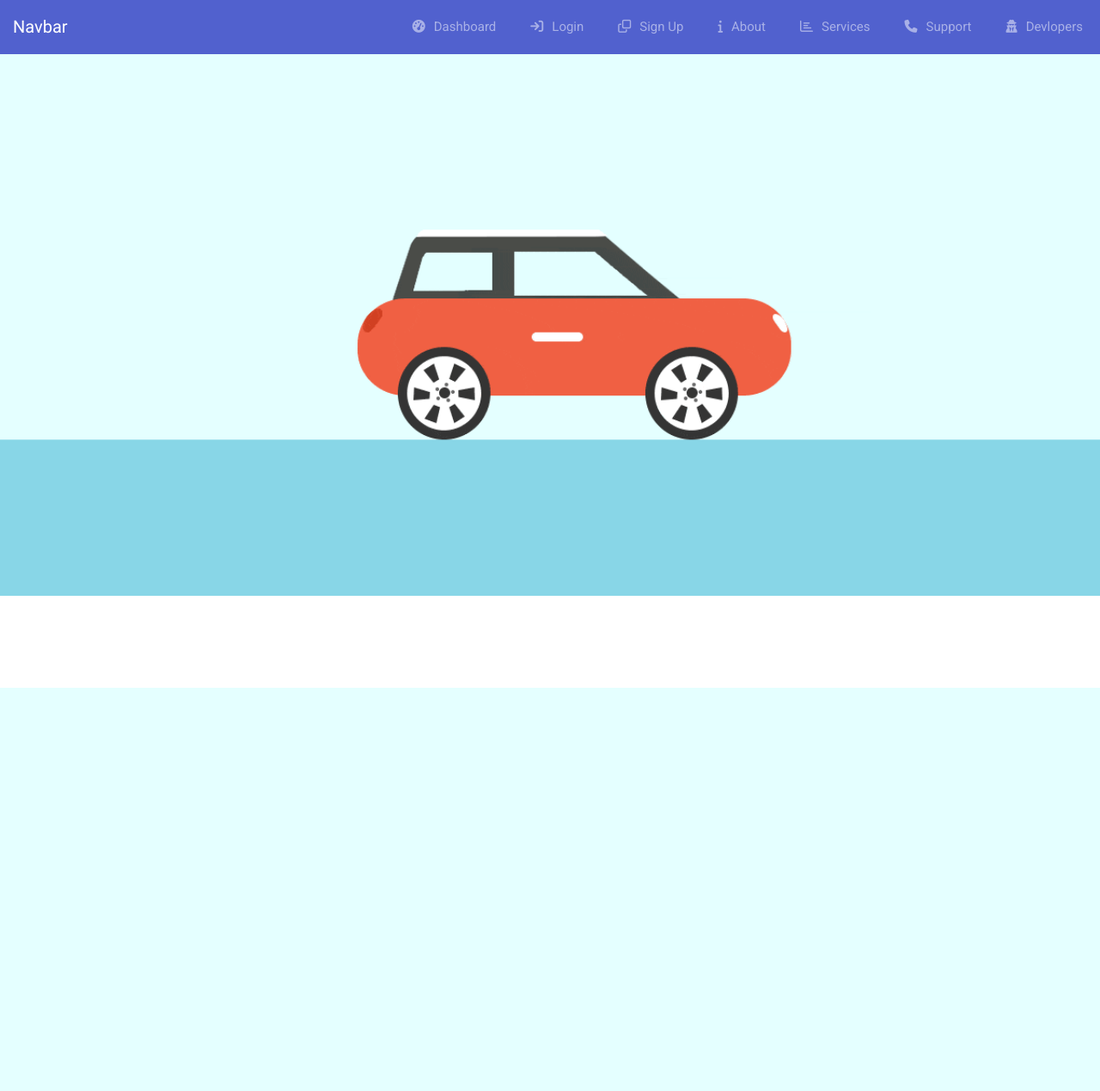
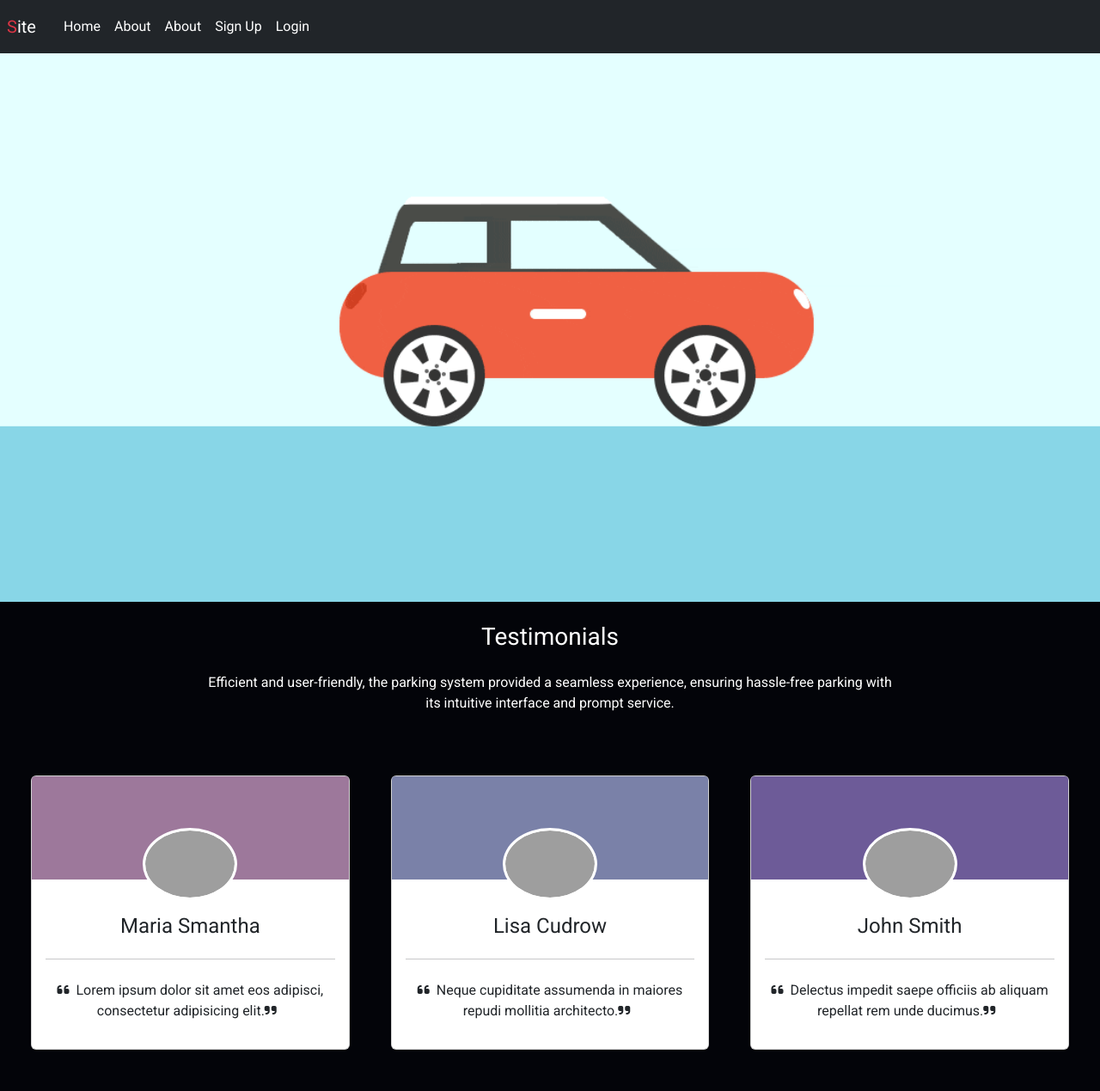
Before and after one commit to devAmaresh/se_project, a Django app: template core/templates/website/homepage.html in a window 1280 px wide. Shown: the whole page at 86% size. Before the commit the page ends 800 px from the top, so only its background shows below. Run offline with Django 3.2, Linux system fonts and the light colour scheme; the template is opened without the code that fills it, so the values that code supplies are empty; grey boxes are pictures that could not be loaded.

Commit message:
added reviews

```diff
--- a/core/static/css/homepage.css
+++ b/core/static/css/homepage.css
@@ -2,175 +2,23 @@
 
 body{
 	font-family: 'Roboto', sans-serif;
+	height: 100%;
+	width: 100%;
+	margin: 0;
+	padding:0;
+	background-color: rgb(3, 4, 9);
+	color: white;
+	overflow-x: hidden;
 }
 * {
 	margin: 0;
 	padding: 0;
 }
-i {
-	margin-right: 10px;
-}
-/*----------bootstrap-navbar-css------------*/
-.navbar-logo{
-	padding: 15px;
-	color: #fff;
-}
-.navbar-mainbg{
-	background-color: #5161ce;
-	padding: 0px;
-}
-#navbarSupportedContent{
-	overflow: hidden;
-	position: relative;
-}
-#navbarSupportedContent ul{
-	padding: 0px;
-	margin: 0px;
-}
-#navbarSupportedContent ul li a i{
-	margin-right: 10px;
-}
-#navbarSupportedContent li {
-	list-style-type: none;
-	float: left;
-}
-#navbarSupportedContent ul li a{
-	color: rgba(255,255,255,0.5);
-    text-decoration: none;
-    font-size: 15px;
-    display: block;
-    padding: 20px 20px;
-    transition-duration:0.6s;
-	transition-timing-function: cubic-bezier(0.68, -0.55, 0.265, 1.55);
-    position: relative;
-}
-#navbarSupportedContent>ul>li.active>a{
-	color: #5161ce;
-	background-color: transparent;
-	transition: all 0.7s;
-}
-#navbarSupportedContent a:not(:only-child):after {
-	content: "\f105";
-	position: absolute;
-	right: 20px;
-	top: 10px;
-	font-size: 14px;
-	font-family: "Font Awesome 5 Free";
-	display: inline-block;
-	padding-right: 3px;
-	vertical-align: middle;
-	font-weight: 900;
-	transition: 0.5s;
-}
-#navbarSupportedContent .active>a:not(:only-child):after {
-	transform: rotate(90deg);
-}
-.hori-selector{
-	display:inline-block;
-	position:absolute;
-	height: 100%;
-	top: 0px;
-	left: 0px;
-	transition-duration:0.6s;
-	transition-timing-function: cubic-bezier(0.68, -0.55, 0.265, 1.55);
-	background-color: #fff;
-	border-top-left-radius: 15px;
-	border-top-right-radius: 15px;
-	margin-top: 10px;
-}
-.hori-selector .right,
-.hori-selector .left{
-	position: absolute;
-	width: 25px;
-	height: 25px;
-	background-color: #fff;
-	bottom: 10px;
-}
-.hori-selector .right{
-	right: -25px;
-}
-.hori-selector .left{
-	left: -25px;
-}
-.hori-selector .right:before,
-.hori-selector .left:before{
-	content: '';
-    position: absolute;
-    width: 50px;
-    height: 50px;
-    border-radius: 50%;
-    background-color: #5161ce;
-}
-.hori-selector .right:before{
-	bottom: 0;
-    right: -25px;
-}
-.hori-selector .left:before{
-	bottom: 0;
-    left: -25px;
-}
-
-
-@media(min-width: 992px){
-	.navbar-expand-custom {
-	    -ms-flex-flow: row nowrap;
-	    flex-flow: row nowrap;
-	    -ms-flex-pack: start;
-	    justify-content: flex-start;
-	}
-	.navbar-expand-custom .navbar-nav {
-	    -ms-flex-direction: row;
-	    flex-direction: row;
-	}
-	.navbar-expand-custom .navbar-toggler {
-	    display: none;
-	}
-	.navbar-expand-custom .navbar-collapse {
-	    display: -ms-flexbox!important;
-	    display: flex!important;
-	    -ms-flex-preferred-size: auto;
-	    flex-basis: auto;
-	}
-}
-
-
-@media (max-width: 991px){
-	#navbarSupportedContent ul li a{
-		padding: 12px 30px;
-	}
-	.hori-selector{
-		margin-top: 0px;
-		margin-left: 10px;
-		border-radius: 0;
-		border-top-left-radius: 25px;
-		border-bottom-left-radius: 25px;
-	}
-	.hori-selector .left,
-	.hori-selector .right{
-		right: 10px;
-	}
-	.hori-selector .left{
-		top: -25px;
-		left: auto;
-	}
-	.hori-selector .right{
-		bottom: -25px;
-	}
-	.hori-selector .left:before{
-		left: -25px;
-		top: -25px;
-	}
-	.hori-selector .right:before{
-		bottom: -25px;
-		left: -25px;
-	}
-}
-
 .car {
 	background-image: url("http://127.0.0.1:8000/static/car.gif");
 	background-size: cover;
 	background-position: center;
-	height: 630px;
+	height: 700px;
 	width: 100%; /* Cover the full width of the screen */
 }
 
@@ -181,3 +29,16 @@ i {
 					width: 100%;
 	}
 }
+.testimonial-card .card-up {
+	height: 120px;
+	overflow: hidden;
+	border-top-left-radius: 0.25rem;
+	border-top-right-radius: 0.25rem;
+}
+.testimonial-card .avatar {
+	width: 110px;
+	margin-top: -60px;
+	overflow: hidden;
+	border: 3px solid #fff;
+	border-radius: 50%;
+}
--- a/core/templates/website/homepage.html
+++ b/core/templates/website/homepage.html
@@ -10,42 +10,91 @@
   <link rel="stylesheet" href="https://cdnjs.cloudflare.com/ajax/libs/font-awesome/6.5.1/css/all.min.css" integrity="sha512-DTOQO9RWCH3ppGqcWaEA1BIZOC6xxalwEsw9c2QQeAIftl+Vegovlnee1c9QX4TctnWMn13TZye+giMm8e2LwA==" crossorigin="anonymous" referrerpolicy="no-referrer" />
 </head>
 <body>
-  <nav class="navbar navbar-expand-custom navbar-mainbg">
-    <a class="navbar-brand navbar-logo" href="#">Navbar</a>
-    <button class="navbar-toggler" type="button" aria-controls="navbarSupportedContent" aria-expanded="false" aria-label="Toggle navigation">
-    <i class="fas fa-bars text-white"></i>
+  <nav class="navbar navbar-expand-sm navbar-dark bg-dark fixed-top">
+    <a href="/" class="navbar-brand  ml-2 p-2"><span class="text-danger">S</span>ite</a>
+    <button type="button" class="navbar-toggler" data-toggle="collapse" data-target="#myMenu">
+        <span class="navbar-toggler-icon"></span>
     </button>
-    <div class="collapse navbar-collapse" id="navbarSupportedContent">
-        <ul class="navbar-nav ms-auto">
-            <li class="nav-item">
-                <a class="nav-link" href="{% url 'home_dash' %}"><i class="fas fa-tachometer-alt"></i>Dashboard</a>
-            </li>
-            <li class="nav-item">
-                <a class="nav-link" href="{% url 'login' %}"><i class="fas fa-sign-in"></i>Login</a>
-            </li>
-            <li class="nav-item">
-                <a class="nav-link" href="{% url 'signup' %}""><i class="far fa-clone"></i>Sign Up</a>
-            </li>
-            <li class="nav-item">
-                <a class="nav-link" href="#"><i class="fa-solid fa-info"></i>About</a>
-            </li>
-            <li class="nav-item">
-                <a class="nav-link" href="#"><i class="far fa-chart-bar"></i>Services</a>
-            </li>
-            <li class="nav-item">
-                <a class="nav-link" href="#"><i class="fa-solid fa-phone"></i>Support</a>
-            </li>
-            <li class="nav-item">
-              <a class="nav-link" href="#"><i class="fa-solid fa-user-secret"></i>Devlopers</a>
-          </li>
+    <center>
+    <div class="collapse navbar-collapse" id="myMenu">
+        <ul class="navbar-nav">
+            <li class="nav-item"><a href="{% url 'home' %}" class="nav-link text-white ml-2 text-center" style="font-size:medium;">Home</a></li>
+            <li class="nav-item"><a href="{% url 'home_dash' %}" class="nav-link text-white ml-2 text-center" style="font-size:medium;">About</a></li>
+            <li class="nav-item"><a href="#" class="nav-link text-white ml-2 text-center" style="font-size:medium;">About</a></li>
+            <li class="nav-item"><a href="{% url 'signup' %}" class="nav-link text-white ml-2 text-center" style="font-size:medium;">Sign Up</a></li>
+            <li class="nav-item"><a href="{% url 'login' %}" class="nav-link text-white ml-2 text-center" style="font-size:medium;">Login</a></li>
         </ul>
     </div>
-</nav>
+   </center>
+   </nav>
+
 <div class="car">
+</div>
+<!-- cards -->
+<section class="p-4">
+  <div class="row d-flex justify-content-center">
+    <div class="col-md-10 col-xl-8 text-center">
+      <h3 class="mb-4">Testimonials</h3>
+      <p class="mb-4 pb-2 mb-md-5 pb-md-0">
+        Efficient and user-friendly, the parking system provided a seamless experience, ensuring hassle-free parking with its intuitive interface and prompt service.
+      </p>
+    </div>
+  </div>
 
-</div>
-
-
+  <div class="row text-center d-flex align-items-stretch">
+    <div class="col-md-4 mb-5 mb-md-0 d-flex align-items-stretch p-4">
+      <div class="card testimonial-card">
+        <div class="card-up" style="background-color: #9d789b;"></div>
+        <div class="avatar mx-auto bg-white">
+          <img src="https://mdbcdn.b-cdn.net/img/Photos/Avatars/img%20(1).webp"
+            class="rounded-circle img-fluid" />
+        </div>
+        <div class="card-body">
+          <h4 class="mb-4">Maria Smantha</h4>
+          <hr />
+          <p class="dark-grey-text mt-4">
+            <i class="fas fa-quote-left pe-2"></i>Lorem ipsum dolor sit amet eos adipisci,
+            consectetur adipisicing elit.<i class="fas fa-quote-right pe-2"></i>
+          </p>
+        </div>
+      </div>
+    </div>
+    <div class="col-md-4 mb-5 mb-md-0 d-flex align-items-stretch p-4">
+      <div class="card testimonial-card">
+        <div class="card-up" style="background-color: #7a81a8;"></div>
+        <div class="avatar mx-auto bg-white">
+          <img src="https://mdbcdn.b-cdn.net/img/Photos/Avatars/img%20(2).webp"
+            class="rounded-circle img-fluid" />
+        </div>
+        <div class="card-body">
+          <h4 class="mb-4">Lisa Cudrow</h4>
+          <hr />
+          <p class="dark-grey-text mt-4">
+            <i class="fas fa-quote-left pe-2"></i>Neque cupiditate assumenda in maiores
+            repudi mollitia architecto.<i class="fas fa-quote-right pe-2"></i>
+          </p>
+        </div>
+      </div>
+    </div>
+    <div class="col-md-4 mb-0 d-flex align-items-stretch p-4">
+      <div class="card testimonial-card">
+        <div class="card-up" style="background-color: #6d5b98;"></div>
+        <div class="avatar mx-auto bg-white">
+          <img src="https://mdbcdn.b-cdn.net/img/Photos/Avatars/img%20(9).webp"
+            class="rounded-circle img-fluid" />
+        </div>
+        <div class="card-body">
+          <h4 class="mb-4">John Smith</h4>
+          <hr />
+          <p class="dark-grey-text mt-4">
+            <i class="fas fa-quote-left pe-2"></i>Delectus impedit saepe officiis ab
+            aliquam repellat rem unde ducimus.<i class="fas fa-quote-right pe-2"></i>
+          </p>
+        </div>
+      </div>
+    </div>
+  </div>
+</section>
 <!-- <script src="https://cdn.jsdelivr.net/npm/bootstrap@5.3.3/dist/js/bootstrap.bundle.min.js" integrity="sha384-YvpcrYf0tY3lHB60NNkmXc5s9fDVZLESaAA55NDzOxhy9GkcIdslK1eN7N6jIeHz" crossorigin="anonymous"></script> -->
 
 <script src="https://code.jquery.com/jquery-3.7.1.min.js" integrity="sha256-/JqT3SQfawRcv/BIHPThkBvs0OEvtFFmqPF/lYI/Cxo=" crossorigin="anonymous"></script>
```
Also changed, not shown: core/static/css/output.css (+38 -0 lines).
